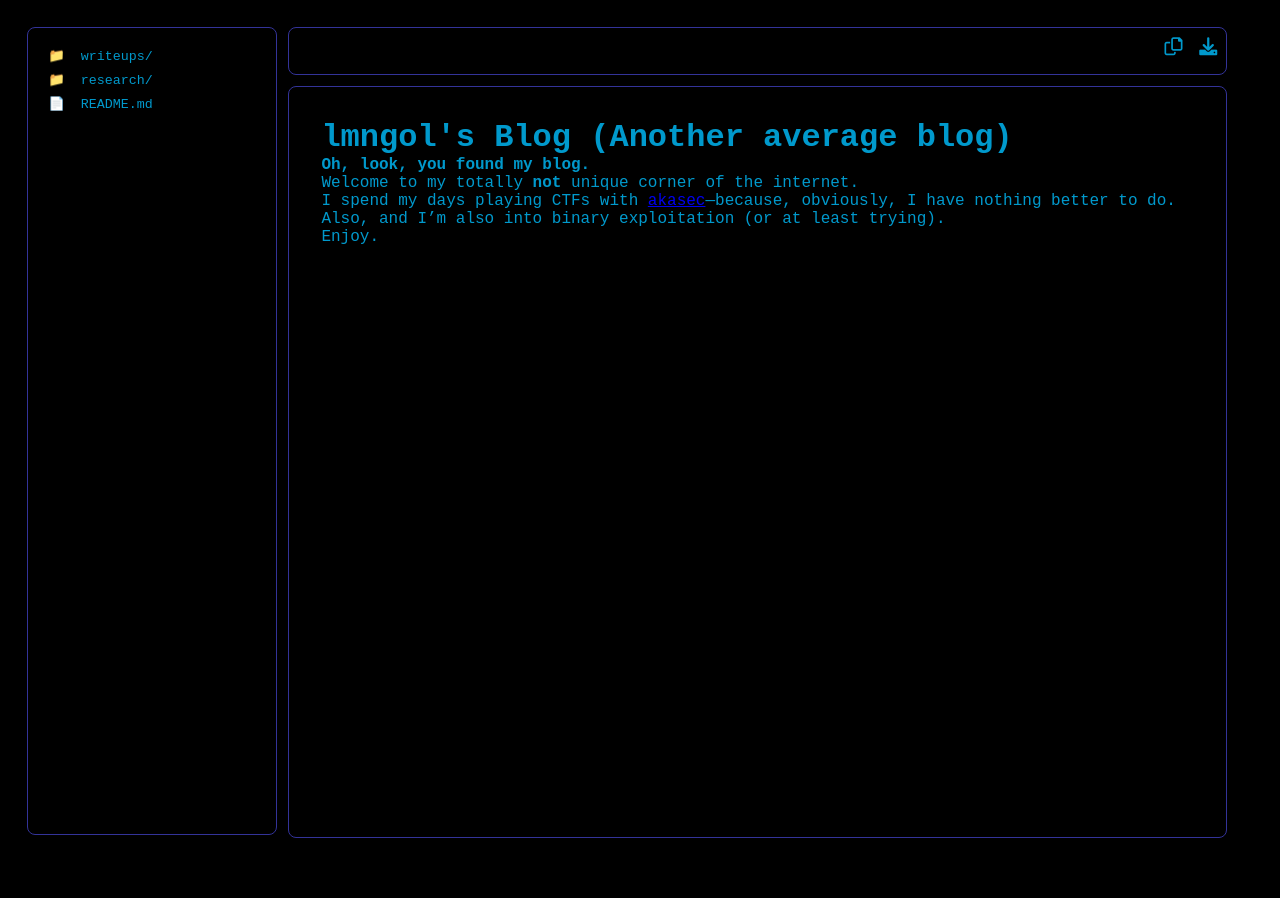
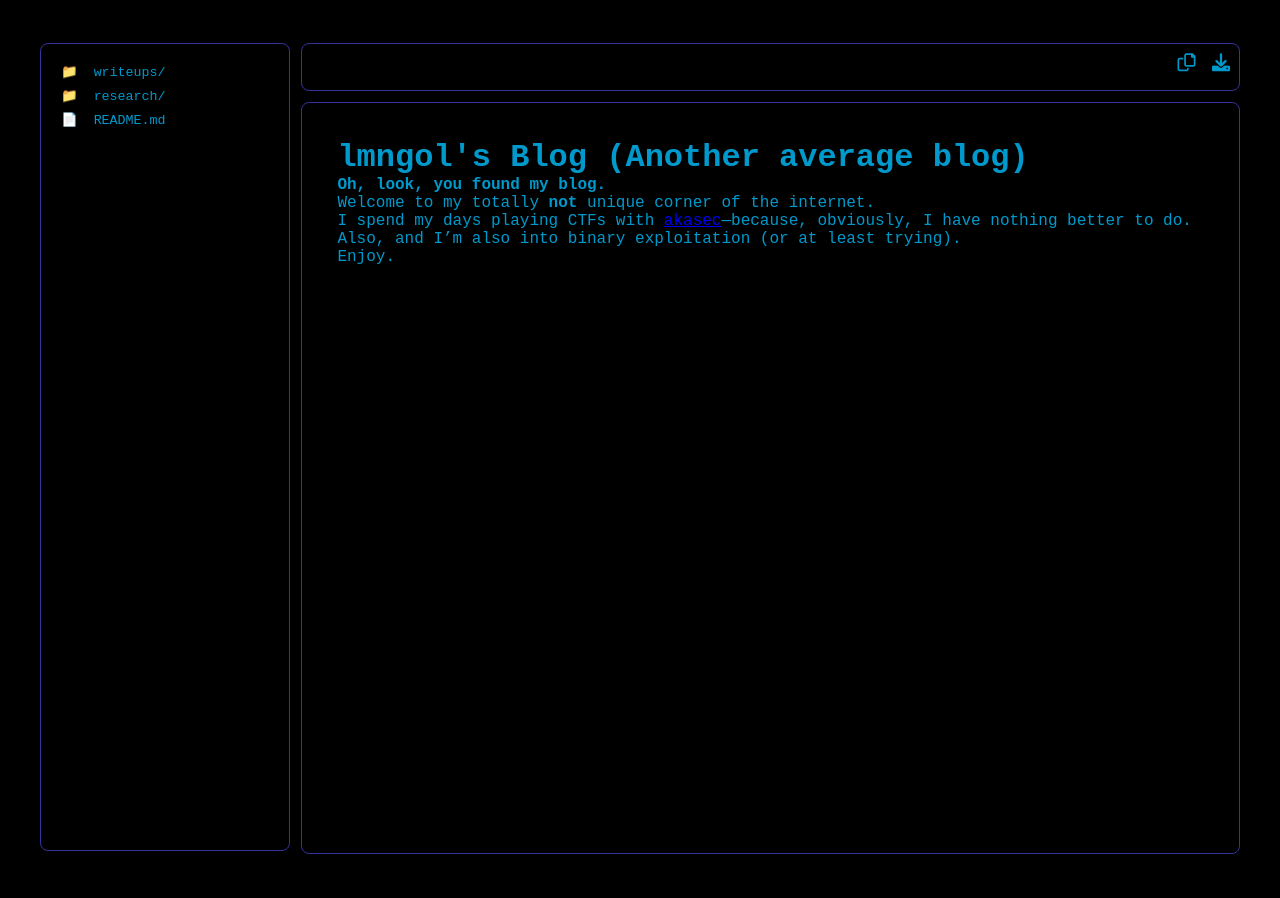
Before and after one commit to 0UR4N05/blog, a Flask app: page / in a window 1280 px wide. Before the commit the page ends 838 px from the top, so only its background shows below. Run offline with Flask 3, Linux system fonts and the light colour scheme.

Commit message:
shitty website

```diff
--- a/static/css/main.css
+++ b/static/css/main.css
@@ -25,7 +25,7 @@
     grid-template-columns: 250px 1fr;
     gap: 0.7rem;
     max-width: 1200px;
-    margin: 0.7rem;
+    margin: 1.7rem auto;
 }
 
 .ascii-art {
@@ -77,7 +77,7 @@
 .file-content {
     border: 1px solid var(--color-accent);
     border-radius: 8px;
-    padding: 2rem;
+    padding: 2.2rem;
     margin-top: 0.7rem;
     height: calc(98vh - 2rem);
     overflow-y: auto;
@@ -166,6 +166,4 @@
     margin: 10px;
     padding: 10px;
     background-color: #181823;
-    margin-right: 0px;
-    padding-right: 0px;
 }
```
